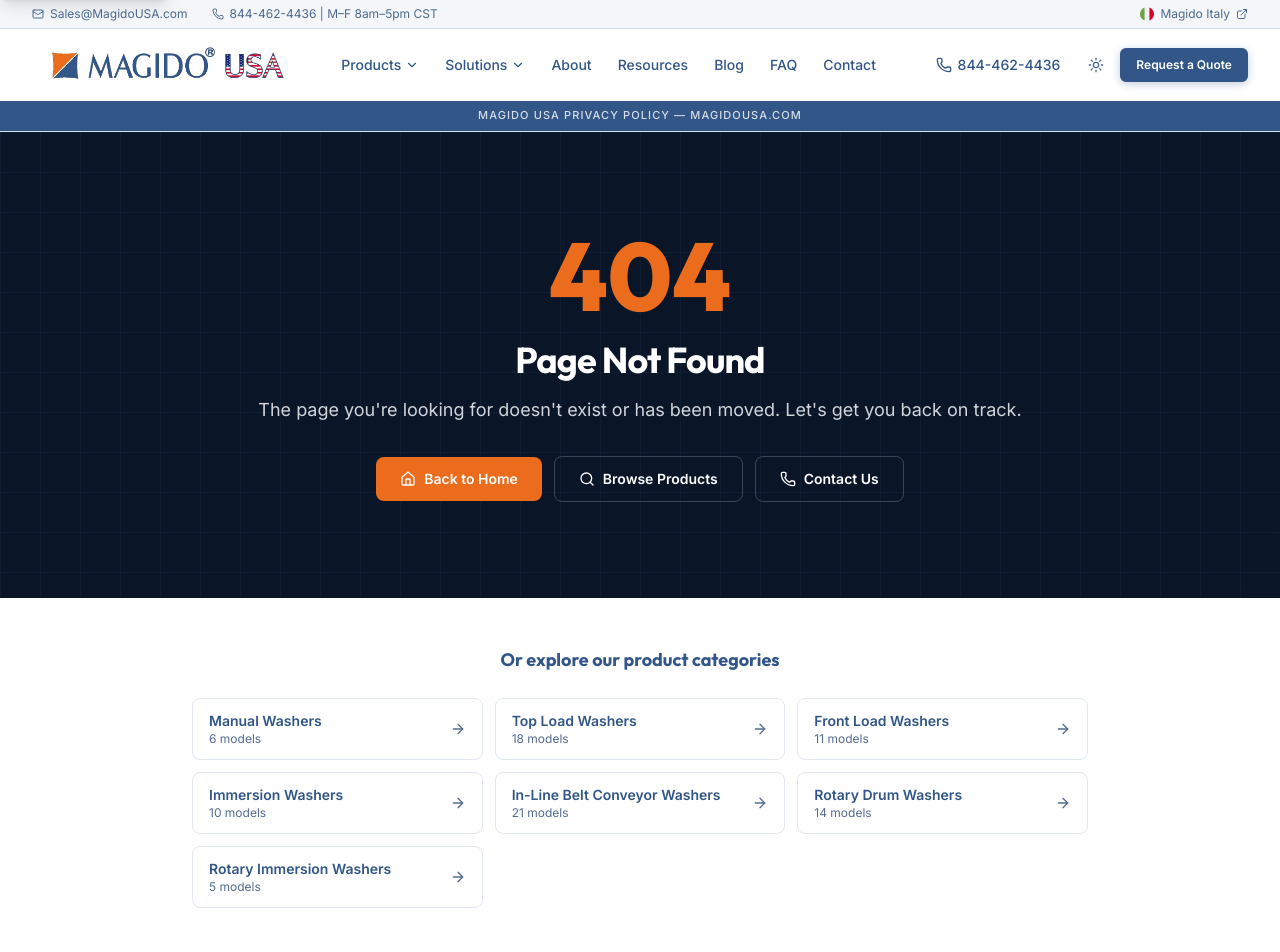
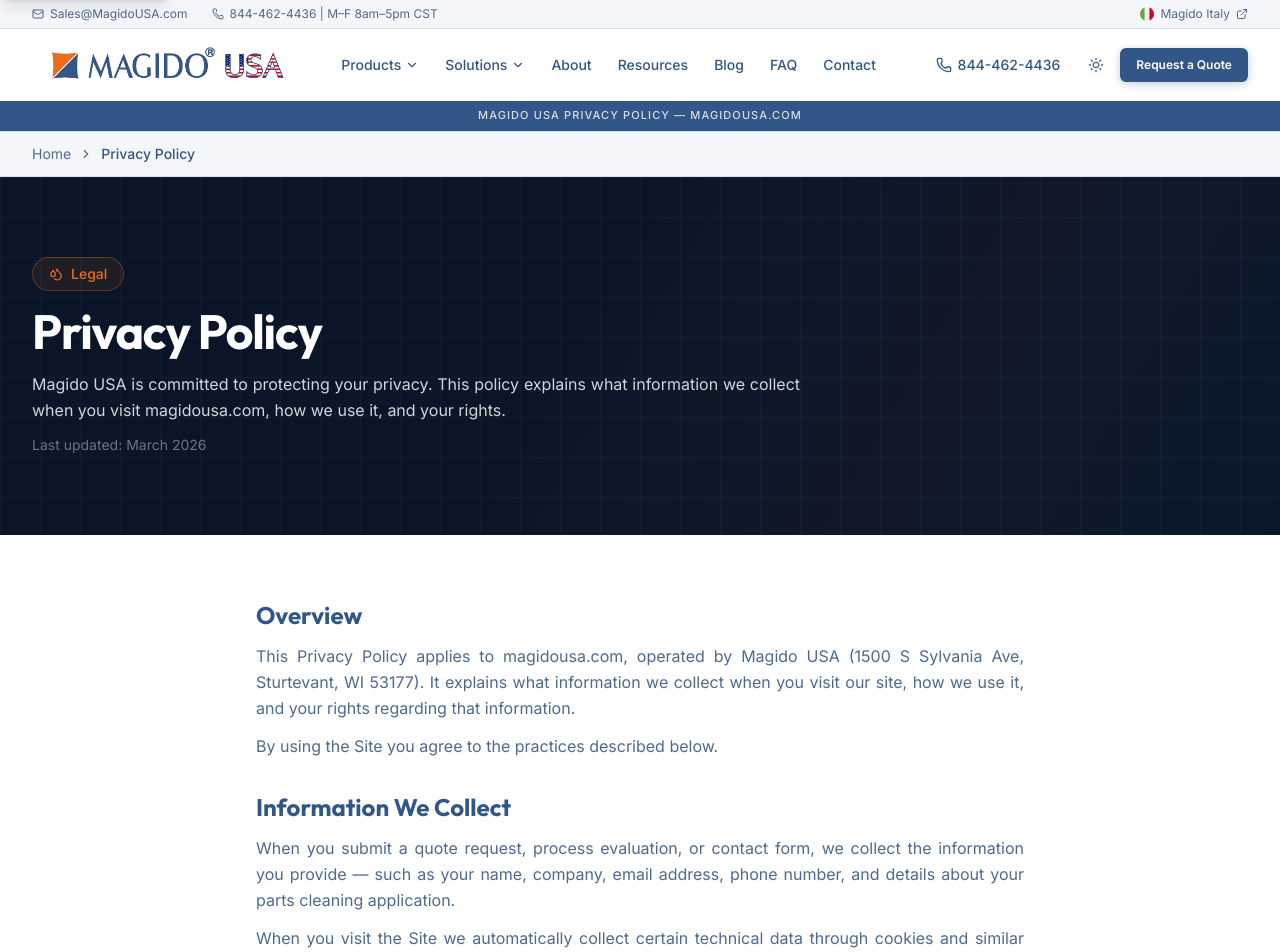
Before and after one commit to JasonBee99/MagidoUSA, a Next.js app: page /privacy-policy in a window 1280 px wide. Before the commit this address had no page. Shown: the top 952 px of the page. Built offline with nearby package versions, Linux system fonts and the light colour scheme.

Commit message:
Phase 24: add privacy policy page — simple data-driven, matches site template

```diff
--- /dev/null
+++ b/src/app/privacy-policy/page.tsx
@@ -0,0 +1,59 @@
+import type { Metadata } from 'next';
+import Link from 'next/link';
+import { ChevronRight, Droplets } from 'lucide-react';
+import { privacyPolicyData } from '@/data/privacy-policy';
+
+export const metadata: Metadata = {
+  title: 'Privacy Policy | Magido USA',
+  description: 'Privacy policy for magidousa.com — how we collect, use, and protect your information.',
+  alternates: { canonical: 'https://magidousa.com/privacy-policy' },
+  robots: { index: true, follow: true },
+};
+
+export default function PrivacyPolicyPage() {
+  return (
+    <>
+      {/* ─── Breadcrumb ─── */}
+      <nav className="border-b border-[var(--color-border)] bg-[var(--color-bg-secondary)] px-4 py-3 sm:px-6 lg:px-8" aria-label="Breadcrumb">
+        <div className="mx-auto flex max-w-7xl items-center gap-2 text-sm">
+          <Link href="/" className="text-[var(--color-text-muted)] hover:text-magido-orange">Home</Link>
+          <ChevronRight className="h-3.5 w-3.5 text-[var(--color-text-muted)]" />
+          <span className="font-medium text-[var(--color-text)]">Privacy Policy</span>
+        </div>
+      </nav>
+
+      {/* ─── Hero ─── */}
+      <section className="hero-bg px-4 py-10 sm:px-6 lg:px-8 lg:py-20">
+        <div className="mx-auto max-w-7xl">
+          <div className="max-w-3xl">
+            <div className="inline-flex items-center gap-2 rounded-full border border-magido-orange/30 bg-magido-orange/10 px-4 py-1.5 text-sm font-medium text-magido-orange">
+              <Droplets className="h-3.5 w-3.5" aria-hidden="true" />
+              Legal
+            </div>
+            <h1 className="mt-4 font-display text-3xl font-bold tracking-tight text-white sm:text-4xl lg:text-5xl">
+              Privacy Policy
+            </h1>
+            <p className="mt-4 text-justify text-base leading-relaxed text-gray-300">
+              Magido USA is committed to protecting your privacy. This policy explains what information we collect when you visit magidousa.com, how we use it, and your rights.
+            </p>
+            <p className="mt-3 text-sm text-white/40">Last updated: {privacyPolicyData.lastUpdated}</p>
+          </div>
+        </div>
+      </section>
+
+      {/* ─── Body ─── */}
+      <article className="px-4 py-12 sm:px-6 lg:px-8 lg:py-16">
+        <div className="mx-auto max-w-3xl space-y-8 text-[var(--color-text-secondary)] leading-relaxed">
+          {privacyPolicyData.sections.map((section) => (
+            <section key={section.heading}>
+              <h2 className="font-display text-2xl font-bold text-[var(--color-text)]">{section.heading}</h2>
+              {section.paragraphs.map((p, i) => (
+                <p key={i} className="mt-3 text-justify">{p}</p>
+              ))}
+            </section>
+          ))}
+        </div>
+      </article>
+    </>
+  );
+}
--- /dev/null
+++ b/src/data/privacy-policy.ts
@@ -0,0 +1,78 @@
+// src/data/privacy-policy.ts
+// Edit all privacy policy content here — no need to touch the page component.
+
+export const privacyPolicyData = {
+  lastUpdated: 'March 2026',
+  sections: [
+    {
+      heading: 'Overview',
+      paragraphs: [
+        'This Privacy Policy applies to magidousa.com, operated by Magido USA (1500 S Sylvania Ave, Sturtevant, WI 53177). It explains what information we collect when you visit our site, how we use it, and your rights regarding that information.',
+        'By using the Site you agree to the practices described below.',
+      ],
+    },
+    {
+      heading: 'Information We Collect',
+      paragraphs: [
+        'When you submit a quote request, process evaluation, or contact form, we collect the information you provide — such as your name, company, email address, phone number, and details about your parts cleaning application.',
+        'When you visit the Site we automatically collect certain technical data through cookies and similar technologies, including your IP address, browser type, pages visited, and session duration. This data is collected in aggregate.',
+        'We use Google Analytics (G-M6YLZ7YG7T) to analyze Site traffic and usage patterns. Google Analytics collects data such as pages viewed, session duration, and general geographic location. You can opt out at tools.google.com/dlpage/gaoptout.',
+      ],
+    },
+    {
+      heading: 'How We Use Your Information',
+      paragraphs: [
+        'We use the information we collect to respond to your quote requests and inquiries, provide product information relevant to your application, follow up as part of our sales process, improve the Site based on aggregate usage data, and comply with applicable legal obligations.',
+      ],
+    },
+    {
+      heading: 'Form Processing — Formspree',
+      paragraphs: [
+        'Contact and quote forms on this Site are processed by Formspree (formspree.io). When you submit a form your data is transmitted to and stored by Formspree before being delivered to us. Formspree processes submissions under their own privacy policy at formspree.io/legal/privacy-policy.',
+      ],
+    },
+    {
+      heading: 'How We Share Your Information',
+      paragraphs: [
+        'We do not sell, rent, or trade your personal information. We may share it with Magido Group (our Italian parent company) to fulfill product inquiries; with service providers such as Formspree and Google under appropriate data processing agreements; and if required by law or to protect the rights and safety of Magido USA or others.',
+      ],
+    },
+    {
+      heading: 'Cookies',
+      paragraphs: [
+        'The Site uses cookies for analytics (Google Analytics: _ga, _gid, _gat) and to store your light/dark mode preference. The theme cookie does not transmit personal information. You can control or disable cookies through your browser settings.',
+      ],
+    },
+    {
+      heading: 'Data Retention',
+      paragraphs: [
+        'We retain contact and inquiry information for as long as necessary to fulfill the purpose for which it was collected and to comply with our legal obligations. To request deletion of your data, contact us at Sales@MagidoUSA.com.',
+      ],
+    },
+    {
+      heading: 'Your Rights',
+      paragraphs: [
+        'Depending on your location you may have rights to access, correct, or request deletion of personal data we hold about you. California residents may have additional rights under the CCPA, including the right to know what personal information we collect and to request its deletion.',
+        'To exercise any of these rights contact us at Sales@MagidoUSA.com or 844-462-4436. We will respond to verified requests within 30 days.',
+      ],
+    },
+    {
+      heading: "Children's Privacy",
+      paragraphs: [
+        'This Site is intended for business professionals and is not directed at children under 13. We do not knowingly collect personal information from children under 13.',
+      ],
+    },
+    {
+      heading: 'Changes to This Policy',
+      paragraphs: [
+        'We may update this Privacy Policy from time to time. When we do we will revise the Last Updated date at the top of this page. Continued use of the Site after any changes constitutes acceptance of the updated policy.',
+      ],
+    },
+    {
+      heading: 'Contact Us',
+      paragraphs: [
+        'Magido USA · 1500 S Sylvania Ave, Sturtevant, WI 53177 · Sales@MagidoUSA.com · 844-462-4436 · M–F 8:00 am – 5:00 pm CST',
+      ],
+    },
+  ],
+};
```
